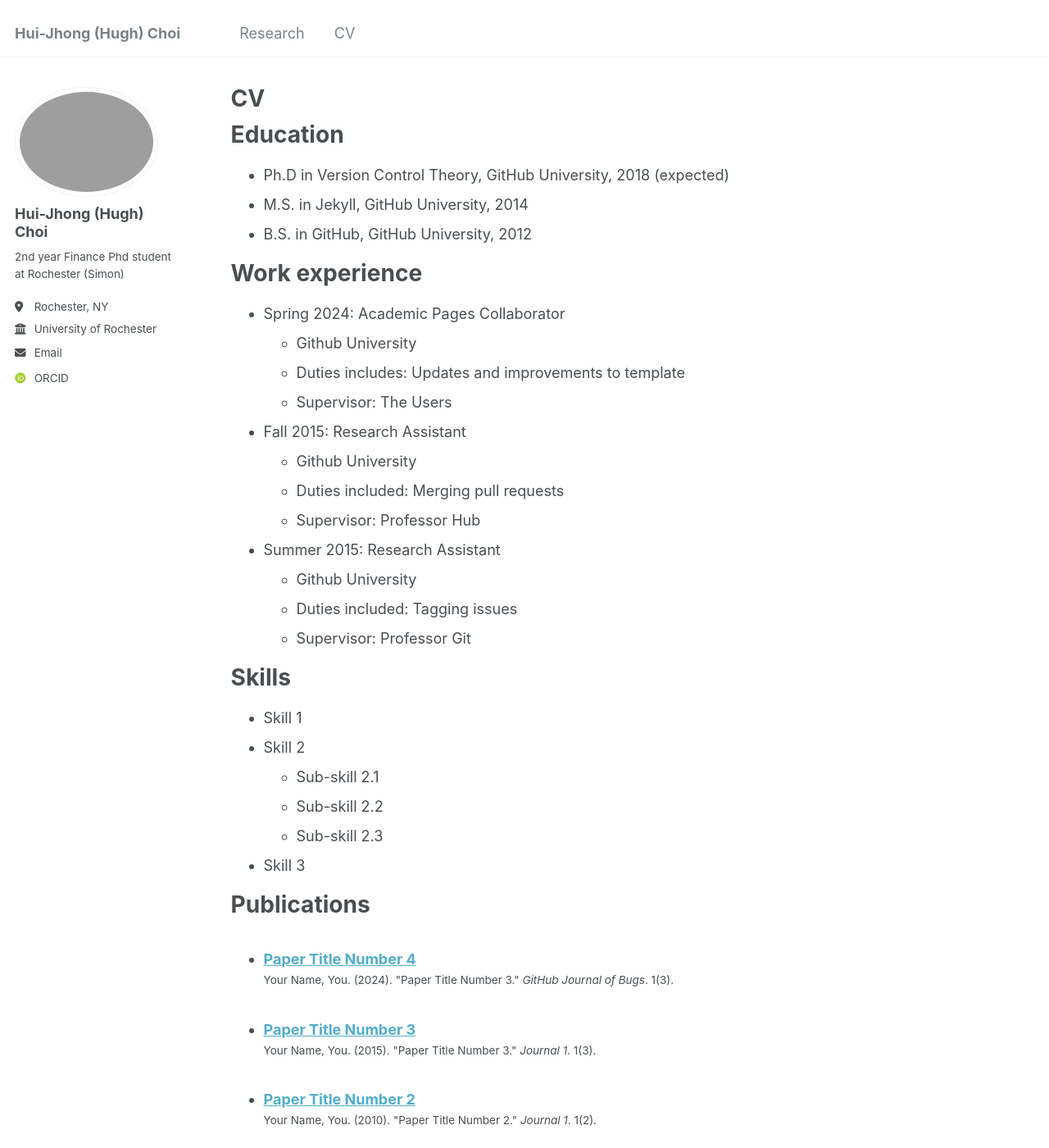
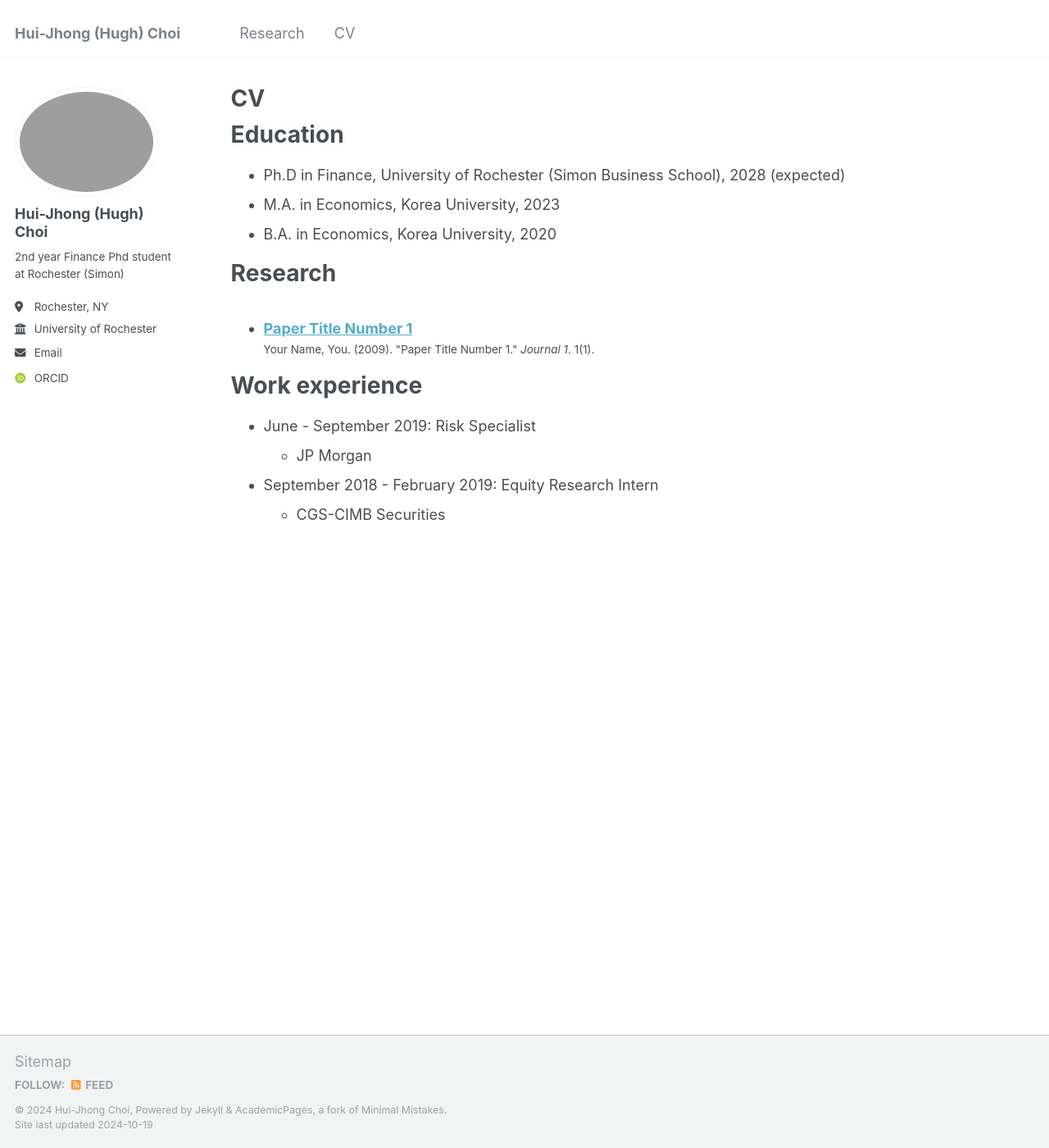
Before and after one commit to Hui-jhongChoi/Hui-jhongChoi.github.io, a Jekyll site: the page built from _pages/cv.md, in a window 1280 px wide and 1400 px high. Shown: the whole window at 82% size. Built offline with Jekyll 4.4.1, drawn with Linux system fonts in a browser that asks for light colours; some web fonts are replaced; some of the changed text lies outside the part shown.

Commit message:
Update cv.md

```diff
--- a/_pages/cv.md
+++ b/_pages/cv.md
@@ -11,54 +11,20 @@ redirect_from:
 
 Education
 ======
-* Ph.D in Version Control Theory, GitHub University, 2018 (expected)
-* M.S. in Jekyll, GitHub University, 2014
-* B.S. in GitHub, GitHub University, 2012
+* Ph.D in Finance, University of Rochester (Simon Business School), 2028 (expected)
+* M.A. in Economics, Korea University, 2023
+* B.A. in Economics, Korea University, 2020
+
+Research
+======
+  <ul>{% for post in site.research reversed %}
+    {% include archive-single-cv.html %}
+  {% endfor %}</ul>
 
 Work experience
 ======
-* Spring 2024: Academic Pages Collaborator
-  * Github University
-  * Duties includes: Updates and improvements to template
-  * Supervisor: The Users
+* June - September 2019: Risk Specialist
+  * JP Morgan
 
-* Fall 2015: Research Assistant
-  * Github University
-  * Duties included: Merging pull requests
-  * Supervisor: Professor Hub
-
-* Summer 2015: Research Assistant
-  * Github University
-  * Duties included: Tagging issues
-  * Supervisor: Professor Git
-
-Skills
-======
-* Skill 1
-* Skill 2
-  * Sub-skill 2.1
-  * Sub-skill 2.2
-  * Sub-skill 2.3
-* Skill 3
-
-Publications
-======
-  <ul>{% for post in site.publications reversed %}
-    {% include archive-single-cv.html %}
-  {% endfor %}</ul>
-
-Talks
-======
-  <ul>{% for post in site.talks reversed %}
-    {% include archive-single-talk-cv.html  %}
-  {% endfor %}</ul>
-
-Teaching
-======
-  <ul>{% for post in site.teaching reversed %}
-    {% include archive-single-cv.html %}
-  {% endfor %}</ul>
-
-Service and leadership
-======
-* Currently signed in to 43 different slack teams
+* September 2018 - February 2019: Equity Research Intern
+  * CGS-CIMB Securities
```
